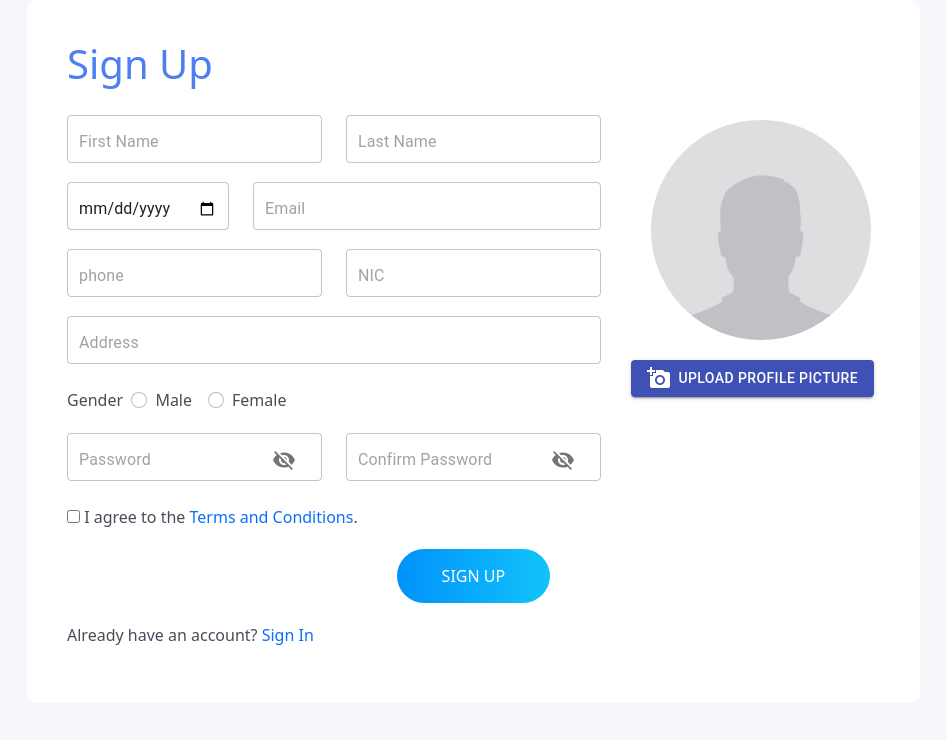
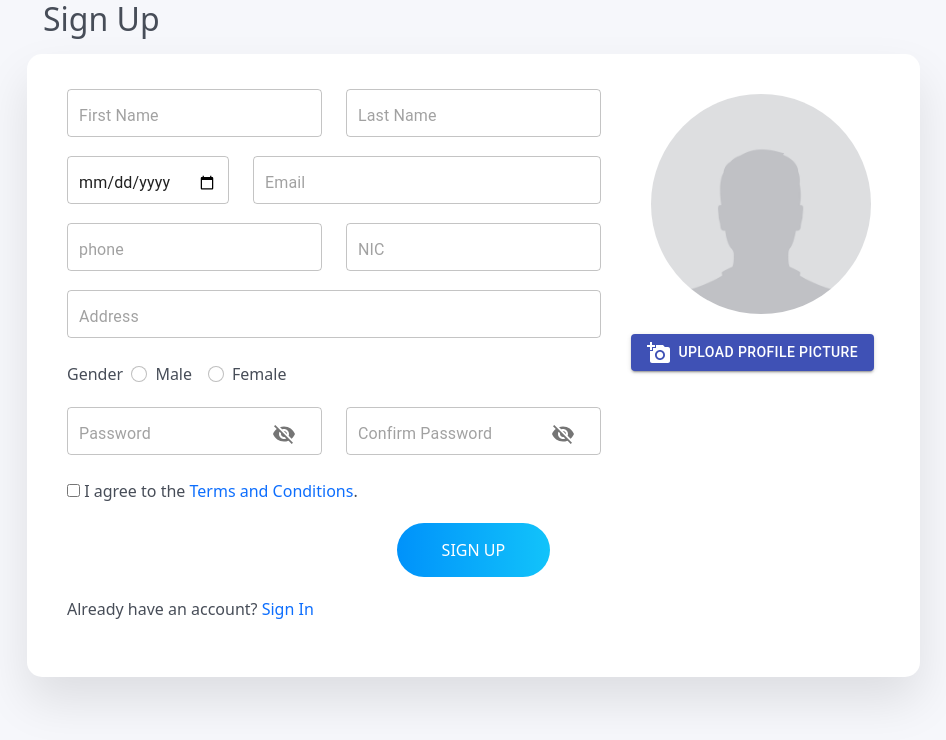
Before and after one commit to ktm72/Aspirus-Health-Care-WebApp, a React (Create React App) app in the folder frontend/: page /patient/signup in a window 1280 px wide. Shown: the top 740 px of the page, without its empty margins (55-1001 px from the left). Built offline with nearby package versions, Linux system fonts and the light colour scheme.

Commit message:
changed the component heading and added some styles

```diff
--- a/frontend/src/components/PatientManagement/SignUp/SignUp.css
+++ b/frontend/src/components/PatientManagement/SignUp/SignUp.css
@@ -2,7 +2,8 @@
     width: 80%;
     padding: 40px;
     background: rgb(255, 255, 255);
-    border-radius: 10px;
+    border-radius: 15px;
+    box-shadow:0px 24px 48px 0 rgba(0,0,0,0.1);
 }
 
 .previewImg {
--- a/frontend/src/components/PatientManagement/SignUp/SignUp.js
+++ b/frontend/src/components/PatientManagement/SignUp/SignUp.js
@@ -93,10 +93,15 @@ function SignUp() {
 
     return (
             <div className="container" >
+                <div class="row">
+                    <div class="col-12">
+                        <div class="pb-2 px-3 d-flex flex-wrap align-items-center justify-content-between">
+                            <h2>Sign Up</h2>
+                        </div>
+                    </div>
+                </div>
                 <div className="card-form">
                     <form onSubmit={register} class="boxSignUp">
-                        <h1 className="form-h1">Sign Up</h1>
-                        <br></br>
                         <div className="row">
                             <div className="col-8">
                                 <div className="row">
```
